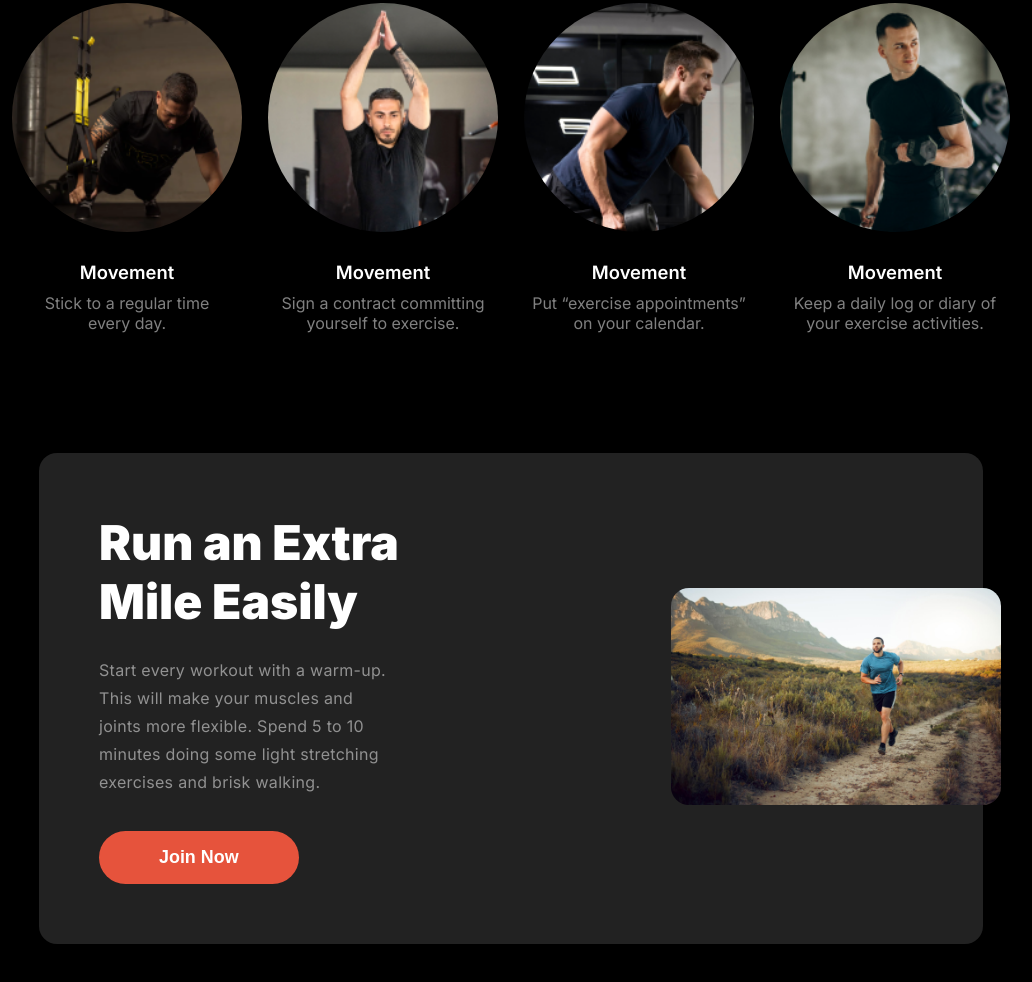
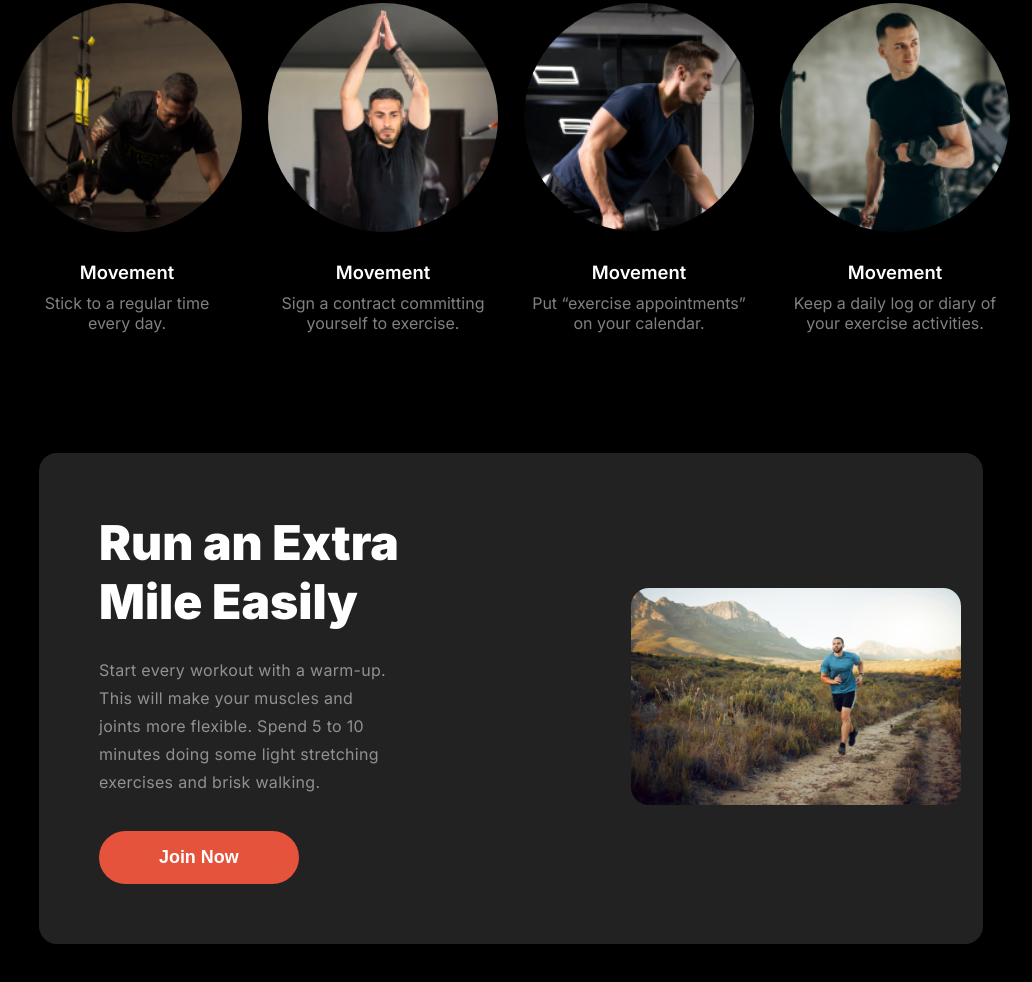
Before and after one commit to Rony7736/Batch-10-Assignment-2, a plain HTML site: page index.html in a window 1280 px wide. Shown: the part 1012-1994 px from the top of the page, without its empty margins (129-1161 px from the left). Drawn offline with Linux system fonts and the light colour scheme.

Commit message:
correction run img margin

```diff
--- a/css/style.css
+++ b/css/style.css
@@ -260,7 +260,7 @@ section{
 .run-right-content img{
     width: 80%;
     margin: 30px;
-    margin-left: 100px;
+    margin-left: 60px;
     border-radius: 18px;
 }
 .run-heading{
@@ -381,6 +381,5 @@ section{
     #run-btn{
         padding: 16px 95px;
         align-items: center;
-
     }
 }
```
